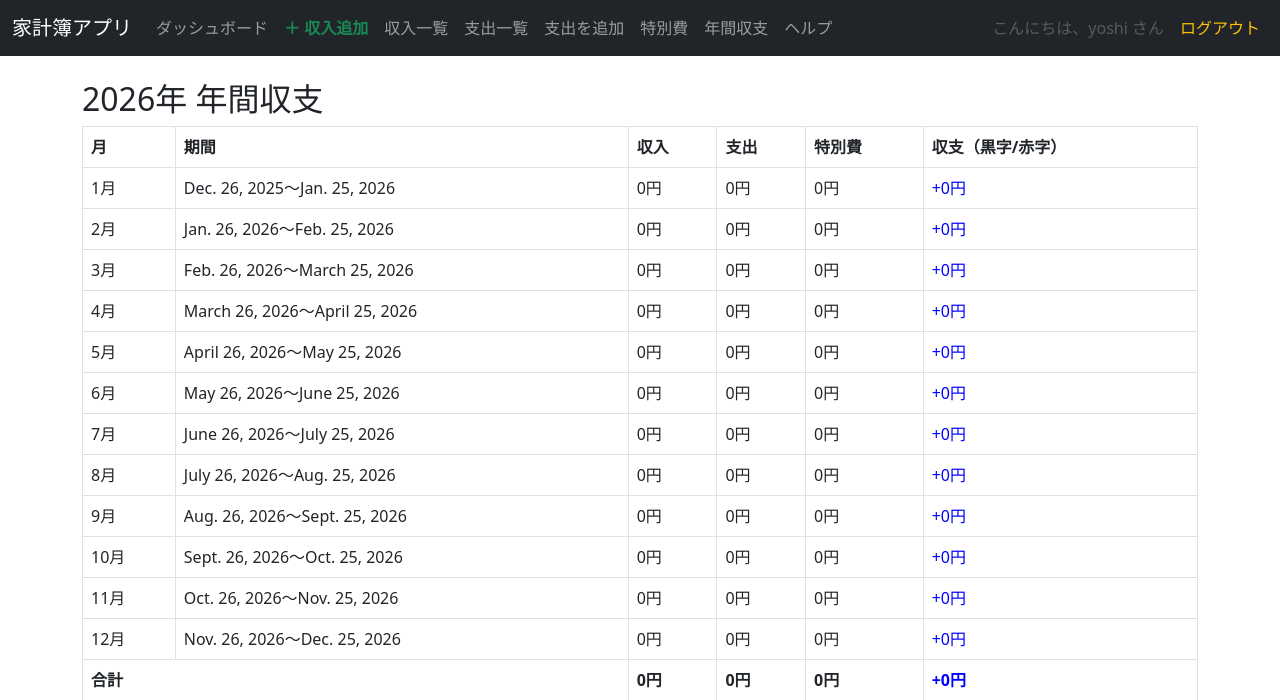
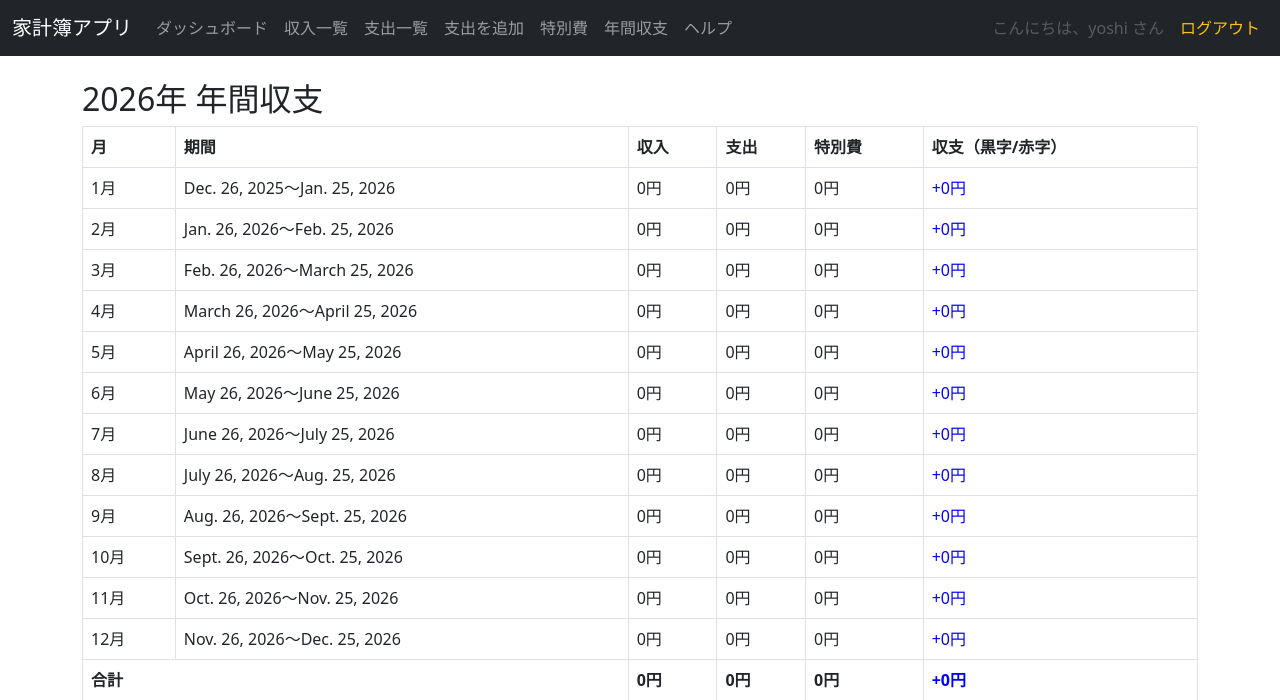
Before and after one commit to yoshi5891/kakeibo, a Django app: page /annual/ in a window 1280 px wide. Shown: the top 700 px of the page. Run offline with Django 5.2, Linux system fonts and the light colour scheme; a user stored in the database is signed in; data that the repository does not hold is empty.

Commit message:
ダッシュボードの「＋収入追加」タブを削除
収入一覧に追加ボタンがあるため、ナビの重複した導線を削除。

```diff
--- a/kakeibo/templates/kakeibo/base.html
+++ b/kakeibo/templates/kakeibo/base.html
@@ -45,14 +45,6 @@
             <a class="nav-link {% if request.resolver_match.url_name == 'dashboard' %}active{% endif %}"
               href="{% url 'dashboard' %}">
               ダッシュボード
-            </a>
-          </li>
-
-          <!-- ★ 収入追加（ここに移動） -->
-          <li class="nav-item">
-            <a class="nav-link text-success fw-bold {% if request.resolver_match.url_name == 'income_create' %}active{% endif %}"
-              href="{% url 'income_create' %}">
-              ＋ 収入追加
             </a>
           </li>
 
```
